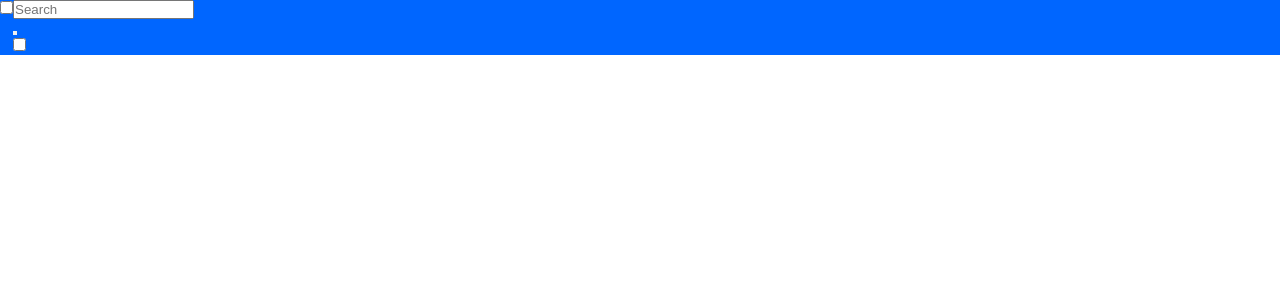
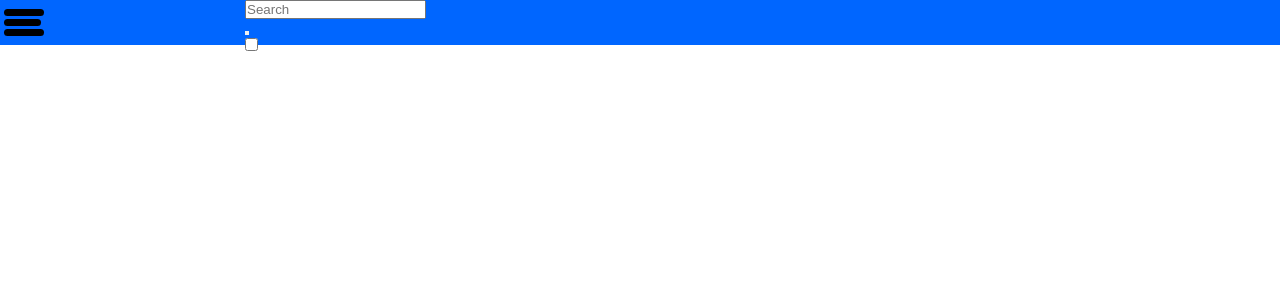
Before and after one commit to it-pizza/react, a React (Vite) app: page /posts in a window 1280 px wide. Shown: the top 300 px of the page. Built offline with nearby package versions, Linux system fonts and the light colour scheme.

Commit message:
feat(burger.scss): burger style

```diff
--- a/src/app/style/variable.scss
+++ b/src/app/style/variable.scss
@@ -1 +1,3 @@
+// Header style
 $header-background: #0066ff;
+$header-burger-line: black;
--- /dev/null
+++ b/src/features/burger/burger.scss
@@ -0,0 +1,47 @@
+@import '../../app/index.scss';
+
+.header__burger {
+    width: 45px;
+    height: 45px;
+    margin-right: 200px;
+
+    #header__burger-checkbox {
+        display: none;
+    }
+
+    .header__burger-button {
+        display: flex;
+        justify-content: center;
+        align-items: center;
+        width: 45px;
+        height: 45px;
+        padding: 4px;
+
+        %header__burger-line {
+            display: block;
+            height: 7px;
+            width: 40px;
+            background-color: $header-burger-line;
+            border-radius: 4px;
+        }
+
+        #header__burger-line {
+            @extend %header__burger-line;
+            position: relative;
+
+            &::before {
+                content: '';
+                @extend %header__burger-line;
+                position: absolute;
+                bottom: 10px;
+            }
+
+            &::after {
+                content: '';
+                @extend %header__burger-line;
+                position: absolute;
+                top: 10px;
+            }
+        }
+    }
+}
--- a/src/features/burger/burger.tsx
+++ b/src/features/burger/burger.tsx
@@ -1,5 +1,6 @@
+import './burger.scss'
+
 export function Burger() {
-
     return (
         <div className="header__burger">
             <input type="checkbox" id="header__burger-checkbox"></input>
--- a/src/widgets/header/header.scss
+++ b/src/widgets/header/header.scss
@@ -2,6 +2,7 @@
 
 .header {
     display: flex;
+    height: 45px;
+    position: sticky;
     background-color: $header-background;
-    position: sticky;
 }
```
